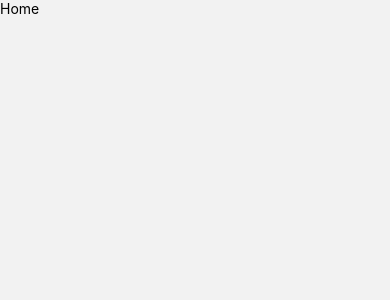
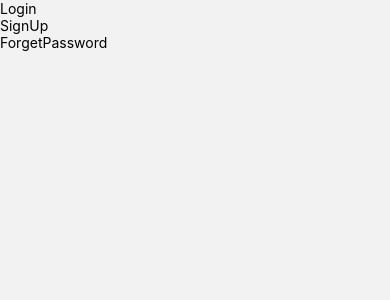
Before and after one commit to AnjaneyuluReddy64/ProjectOne, a React Native app: screen /ForgetPassword in a window 390 px wide. Before the commit this address had no page. Shown: the top 300 px of the page. Built offline with nearby package versions, Linux system fonts and the light colour scheme.

Commit message:
Screens Created

```diff
--- a/src/Routes/index.tsx
+++ b/src/Routes/index.tsx
@@ -3,6 +3,10 @@ import {NavigationContainer} from '@react-navigation/native';
 import {createNativeStackNavigator} from '@react-navigation/native-stack';
 import Home from '../Screens/Home';
 import Profile from '../Screens/Profile';
+import Splash from '../Screens/Auth/Splash';
+import Login from '../Screens/Auth/Login';
+import SignUp from '../Screens/Auth/SignUp';
+import ForgetPassword from '../Screens/Auth/ForgetPassword';
 
 const Stack = createNativeStackNavigator();
 
@@ -10,6 +14,13 @@ const Routes = () => {
   return (
     <NavigationContainer>
       <Stack.Navigator screenOptions={{headerShown: false}}>
+        {/* Auth Screen */}
+        <Stack.Screen name="Splash" component={Splash} />
+        <Stack.Screen name="Login" component={Login} />
+        <Stack.Screen name="SignUp" component={SignUp} />
+        <Stack.Screen name="ForgetPassword" component={ForgetPassword} />
+
+        {/* Main Screen */}
         <Stack.Screen name="Home" component={Home} />
         <Stack.Screen name="Profile" component={Profile} />
       </Stack.Navigator>
--- /dev/null
+++ b/src/Screens/Auth/ForgetPassword/index.tsx
@@ -0,0 +1,20 @@
+import {StyleSheet, Text, TouchableOpacity, View} from 'react-native';
+import React from 'react';
+
+const ForgetPassword = ({navigation}: {navigation: any}) => {
+  const loginHandler = () => {
+    navigation.navigate('Login');
+  };
+  return (
+    <View>
+      <Text>ForgetPassword</Text>
+      <TouchableOpacity onPress={loginHandler}>
+        <Text>Login</Text>
+      </TouchableOpacity>
+    </View>
+  );
+};
+
+export default ForgetPassword;
+
+const styles = StyleSheet.create({});
--- /dev/null
+++ b/src/Screens/Auth/Login/index.tsx
@@ -0,0 +1,34 @@
+import {StyleSheet, Text, TouchableOpacity, View} from 'react-native';
+import React from 'react';
+
+const Login = ({navigation}: {navigation: any}) => {
+  const signupHandler = () => {
+    navigation.navigate('SignUp');
+  };
+  const forgetHandler = () => {
+    navigation.navigate('ForgetPassword');
+  };
+  return (
+    <View>
+      <Text>Login</Text>
+      <View>
+        <TouchableOpacity
+          onPress={() => {
+            signupHandler();
+          }}>
+          <Text>SignUp</Text>
+        </TouchableOpacity>
+        <TouchableOpacity
+          onPress={() => {
+            forgetHandler();
+          }}>
+          <Text>ForgetPassword</Text>
+        </TouchableOpacity>
+      </View>
+    </View>
+  );
+};
+
+export default Login;
+
+const styles = StyleSheet.create({});
--- /dev/null
+++ b/src/Screens/Auth/SignUp/index.tsx
@@ -0,0 +1,14 @@
+import {StyleSheet, Text, View} from 'react-native';
+import React from 'react';
+
+const SignUp = () => {
+  return (
+    <View>
+      <Text>SignUp</Text>
+    </View>
+  );
+};
+
+export default SignUp;
+
+const styles = StyleSheet.create({});
--- /dev/null
+++ b/src/Screens/Auth/Splash/index.tsx
@@ -0,0 +1,30 @@
+import {StyleSheet, Text, TouchableOpacity, View} from 'react-native';
+import React, {useEffect} from 'react';
+
+const Splash = ({navigation}: {navigation: any}) => {
+  const loginNavHandler = () => {
+    navigation.navigate('Login');
+  };
+
+  useEffect(() => {
+    setTimeout(() => {
+      loginNavHandler();
+    }, 5000);
+  }, []);
+  return (
+    <View>
+      <Text>Splash</Text>
+
+      <TouchableOpacity
+        onPress={() => {
+          loginNavHandler();
+        }}>
+        <Text>Login</Text>
+      </TouchableOpacity>
+    </View>
+  );
+};
+
+export default Splash;
+
+const styles = StyleSheet.create({});
```
